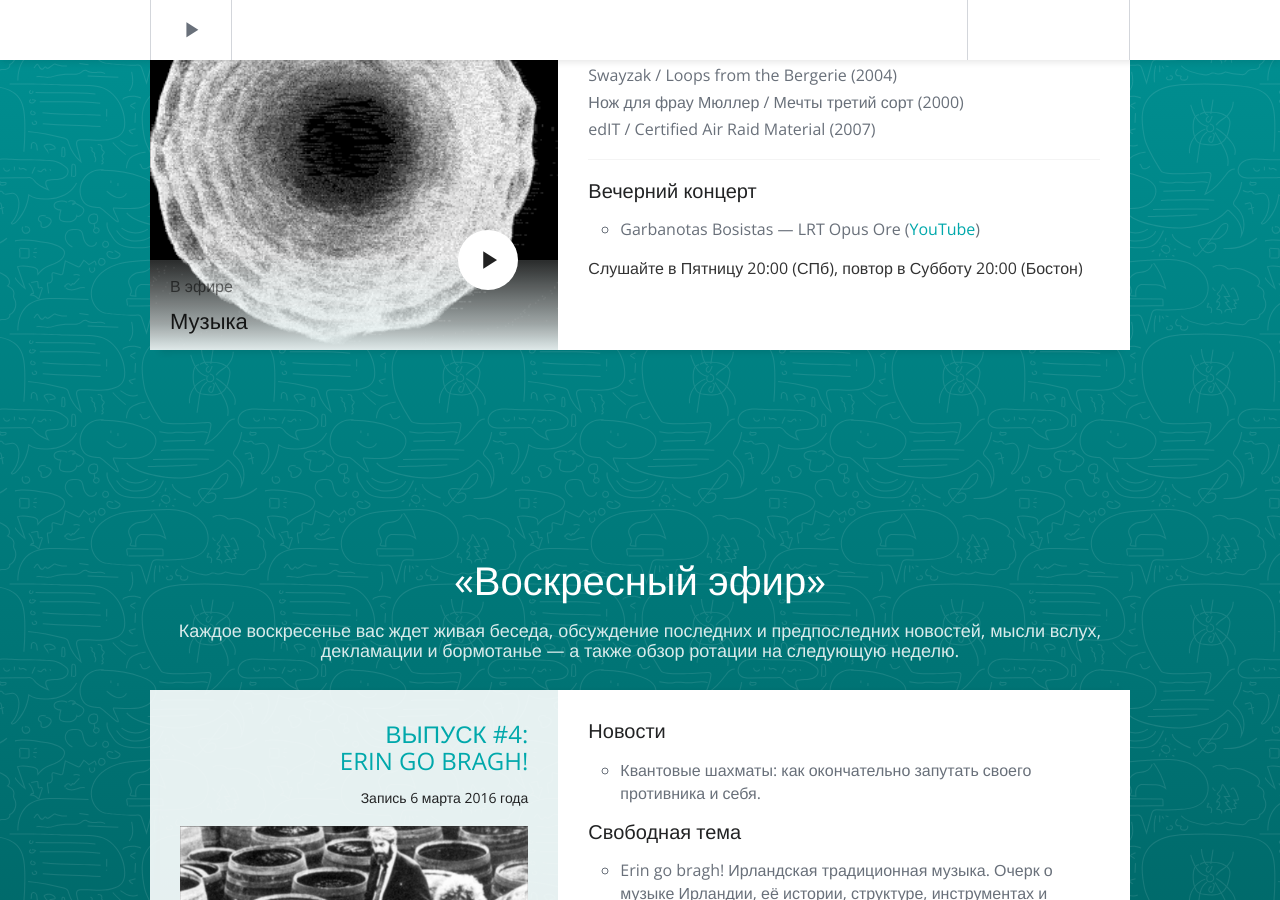
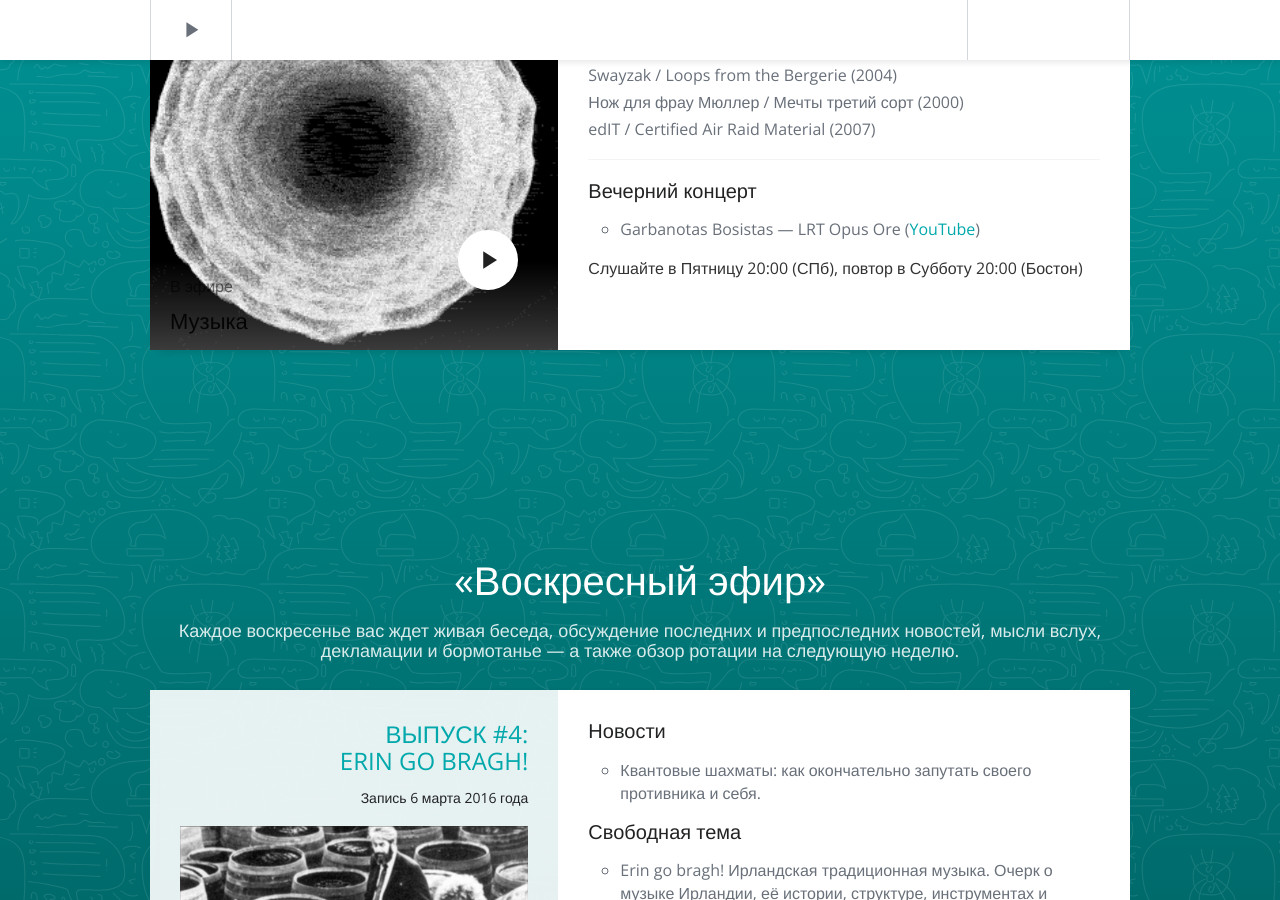
Before and after one commit to tretten/site-moonant, a Jekyll site: the page built from index.html, in a window 1280 px wide and 900 px high, scrolled down 567 px. Built offline with Jekyll 4.4.1, drawn with Linux system fonts in a browser that asks for light colours; nearby versions of some CDN libraries; a script that is not in the unit is left out; the list of posts is cut into pages by our own code; comment, search, counter and statistics services are not loaded.

Commit message:
no gradient

```diff
--- a/public/css/moonant.css
+++ b/public/css/moonant.css
@@ -343,10 +343,10 @@ transparent.kast-colors-dynamic.kast-maximized.kast-left.kast-not-full-statusbar
 }
 
 div#kast-top-content.kast-top-content {
-	background: -moz-linear-gradient(top,  rgba(230,241,241,0.2) 2%, rgba(230,241,241,0.71) 71%, rgba(230,241,241,1) 100%);
+	/*background: -moz-linear-gradient(top,  rgba(230,241,241,0.2) 2%, rgba(230,241,241,0.71) 71%, rgba(230,241,241,1) 100%);
 	background: -webkit-linear-gradient(top,  rgba(230,241,241,0.2) 2%,rgba(230,241,241,0.71) 71%,rgba(230,241,241,1) 100%);
 	background: linear-gradient(to bottom,  rgba(230,241,241,0.2) 2%,rgba(230,241,241,0.71) 71%,rgba(230,241,241,1) 100%);
-	filter: progid:DXImageTransform.Microsoft.gradient( startColorstr='#cce6f1f1', endColorstr='#e6f1f1',GradientType=0 );
+	filter: progid:DXImageTransform.Microsoft.gradient( startColorstr='#cce6f1f1', endColorstr='#e6f1f1',GradientType=0 );*/
 	opacity: .97;
 }
 
--- a/public/js/kast.js
+++ b/public/js/kast.js
@@ -1154,6 +1154,7 @@
                 kastBar = document.getElementById('kast-bar'),
                 kastTopC = document.getElementById('kast-top-content'),
                 kastPlay = document.getElementById('kast-play');
+                kastColumn = document.getElementById('kast-top-content');
 
             var processStats = function (data) {
                 // -- Mutual data for current track/artist and current artist artwork
@@ -1286,6 +1287,7 @@
                                                 }
                                                 kastTopC.className = 'kast-top-content ' + primaryCC;
                                                 kastTopC.style.backgroundColor = primaryBG;
+                                                kastColumn.style.backgroundColor = primaryBG;
                                                 if (ot.statusBar) {
                                                     kastBar.className = primaryCC;
                                                 }
```
